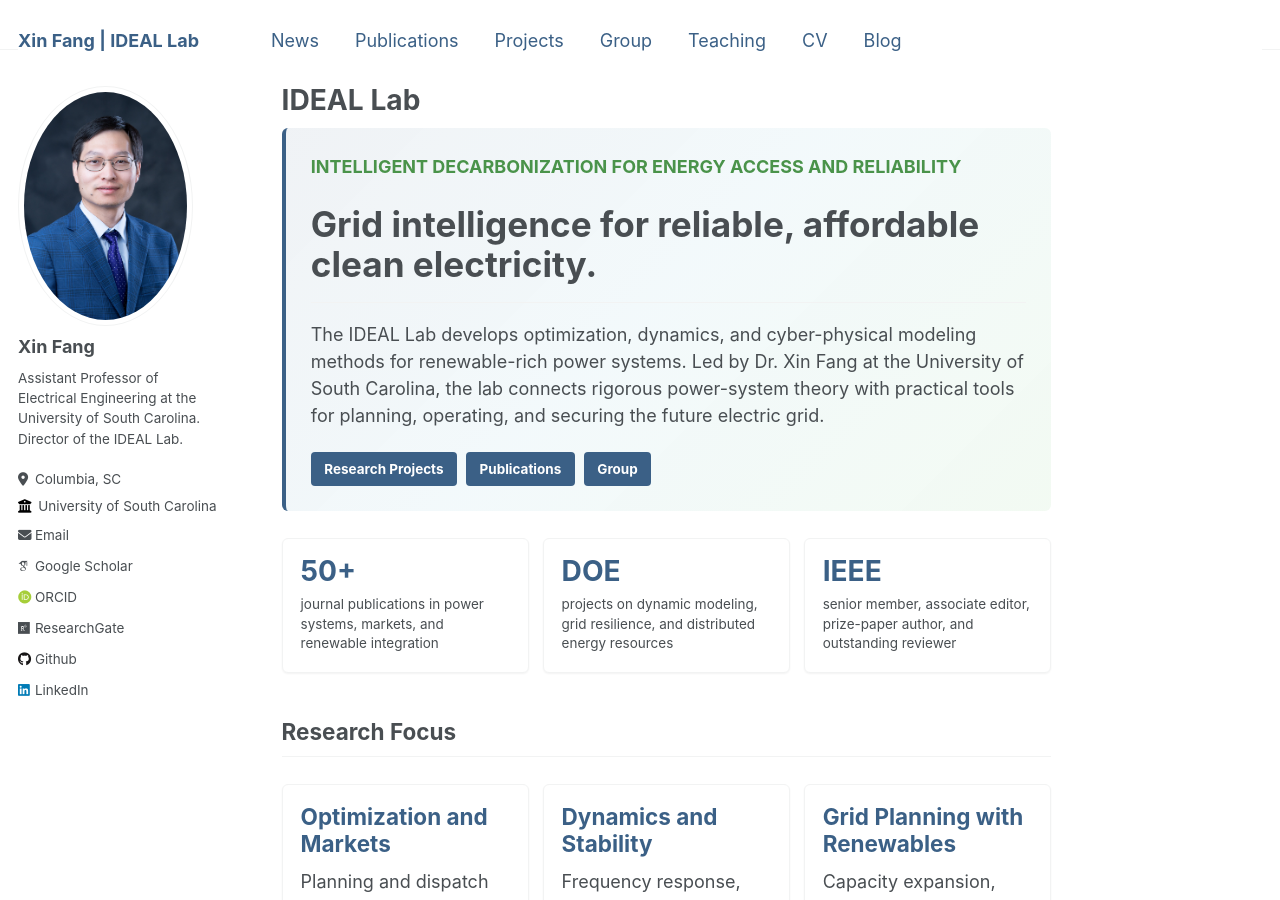
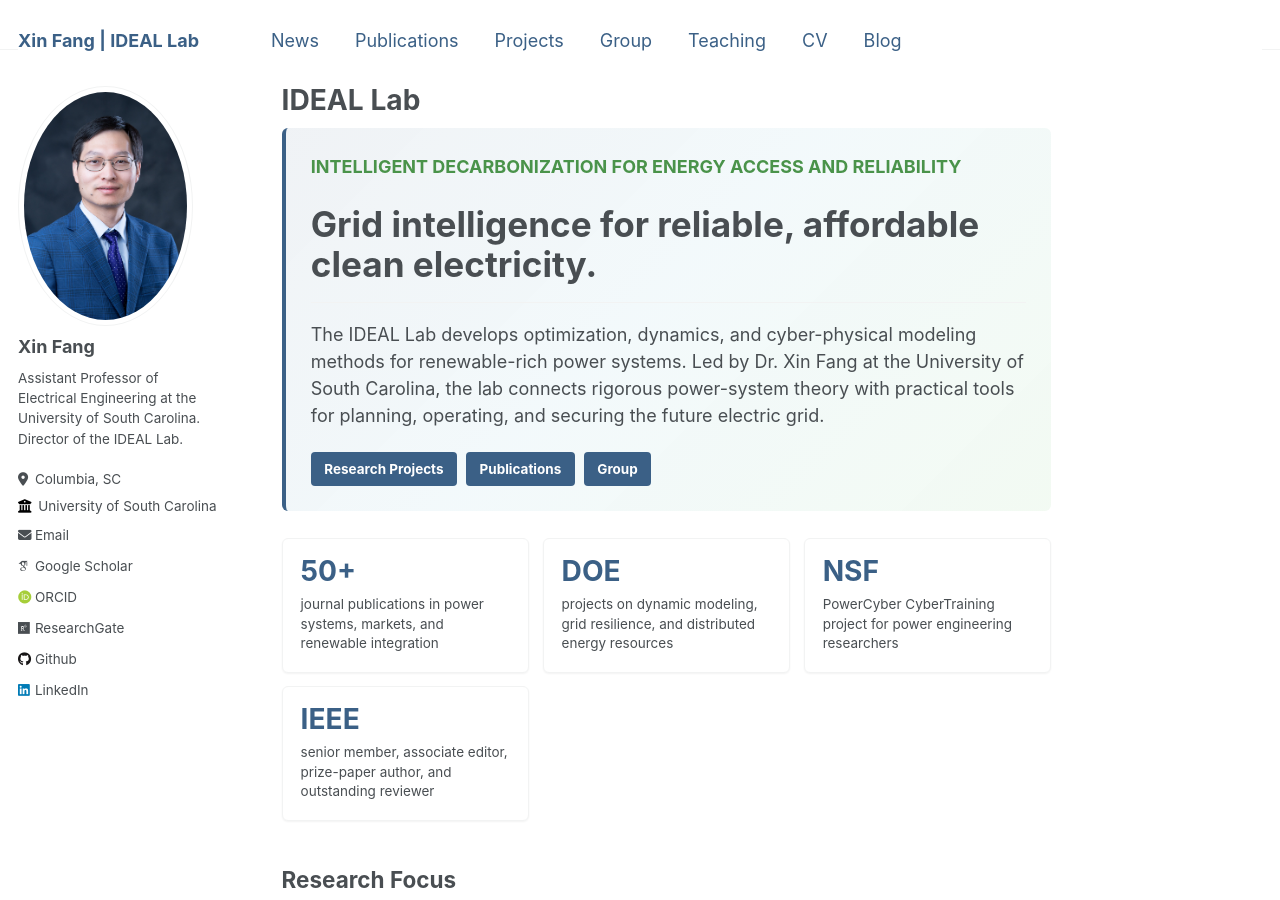
Before and after one commit to XinFang88/xinfang88.github.io, a Jekyll site: the page built from _pages/about.md, in a window 1280 px wide and 900 px high. Built offline with Jekyll 4.4.1, drawn with Linux system fonts in a browser that asks for light colours; some web fonts are replaced.

Commit message:
research highlight

```diff
--- a/_pages/about.md
+++ b/_pages/about.md
@@ -26,6 +26,10 @@
   <div class="home-stat">
     <strong>DOE</strong>
     <span>projects on dynamic modeling, grid resilience, and distributed energy resources</span>
+  </div>
+  <div class="home-stat">
+    <strong>NSF</strong>
+    <span>PowerCyber CyberTraining project for power engineering researchers</span>
   </div>
   <div class="home-stat">
     <strong>IEEE</strong>
```
